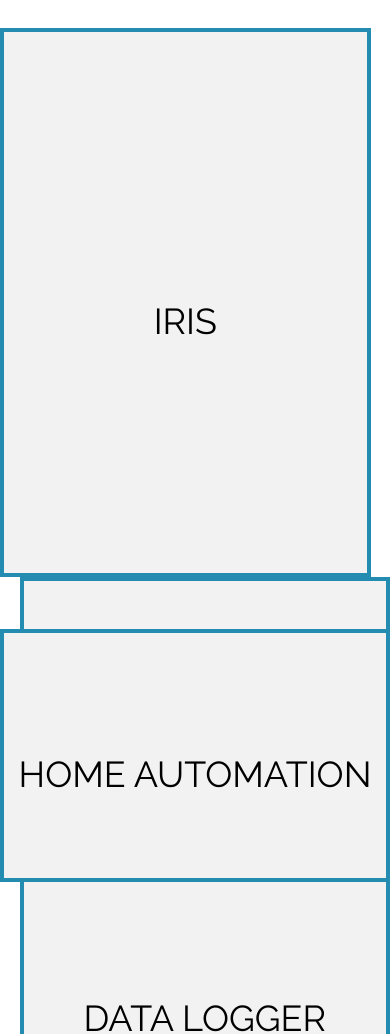
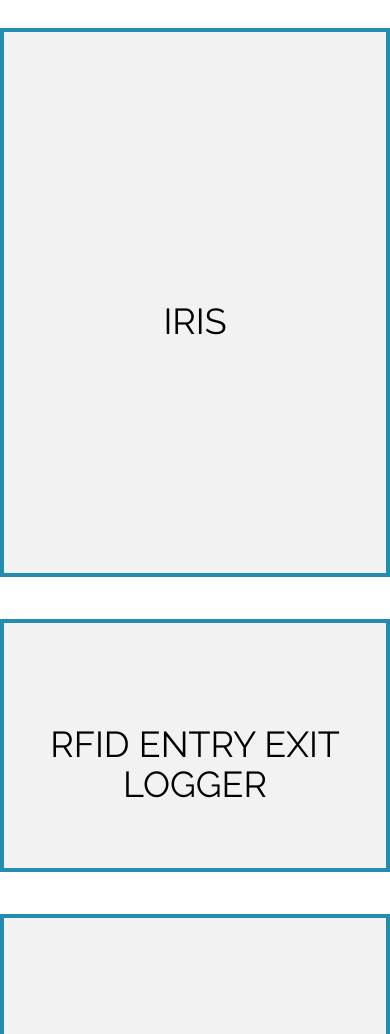
Before and after one commit to Tangerine98/gxtron-innovations, a plain HTML site: page products.html in a window 390 px wide. Shown: the part 72-1106 px from the top of the page. Drawn offline with Linux system fonts and the light colour scheme.

Commit message:
Fix responsiveness

```diff
--- a/assets/css/style.css
+++ b/assets/css/style.css
@@ -123,7 +123,7 @@ body {
 
 .product-container .row-1 {
     margin-top: 10rem;
-    height: 70vh;
+    /* height: 70vh; */
 }
 
 .product-container .col-md-7 {
@@ -140,6 +140,21 @@ body {
     margin-left: 0;
     background-color: #f2f2f2 !important;
     border: 4px solid #248bb1 !important;
+}
+
+@media screen and (max-width: 1023px) {
+    .product-container .col-md-7 .box-1 {
+        width: 100%;
+        margin-bottom: 5vh;
+    }
+    .product-container .col-md-5 .row .box-2 {
+        width: 100% !important;
+        margin-left: 0 !important;
+    }
+    .product-container .col-md-5 .row .box-3 {
+        width: 100% !important;
+        margin-left: 0 !important;
+    }
 }
 
 .product-container .col-md-7 .box-1:hover {
@@ -202,6 +217,7 @@ body {
 
 .product-container .row-2 {
     height: 30vh;
+    margin-top: 5vh;
     margin-bottom: 10rem;
 }
 
```
Also changed, not shown: about.html (+4 -4 lines), assets/css/main.css (+1 -30 lines), services.html (+1 -1 lines).
